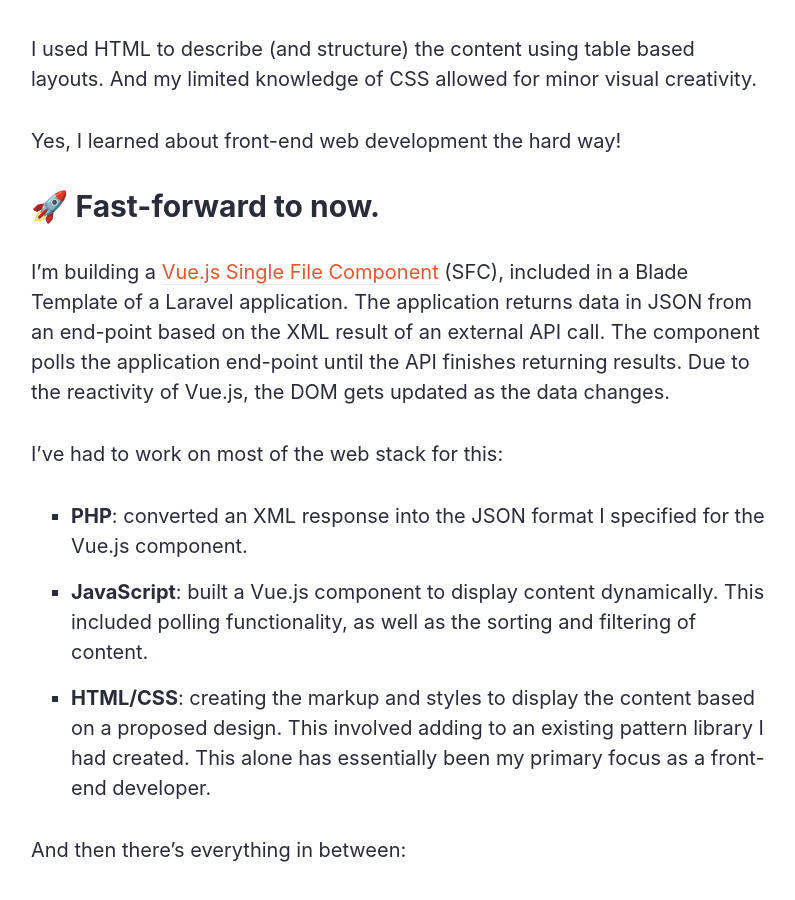
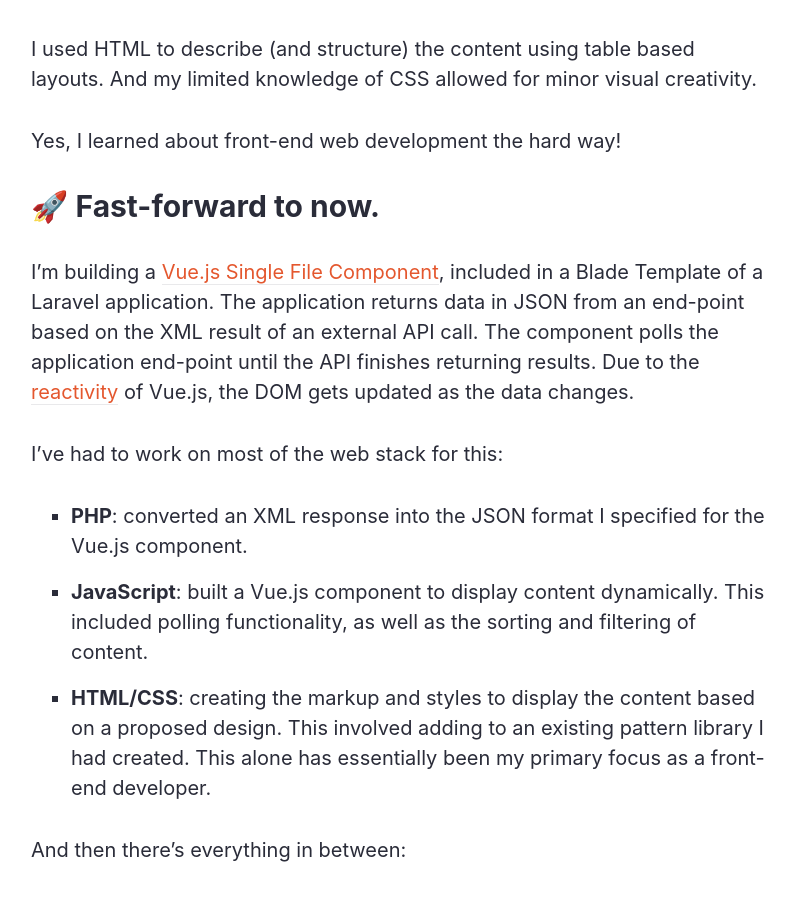
Before and after one commit to michaelthorne/michaelthorne.github.io, a Jekyll site: the page built from _posts/2018-06-28-full-stack-web-developer.md, in a window 1280 px wide and 900 px high, scrolled down 869 px. Shown: the whole window, without its empty margins (239-1034 px from the left). Built offline with Jekyll 4.4.1, drawn with Linux system fonts in a browser that asks for light colours; some web fonts are replaced.

Commit message:
New post: full stack developer

```diff
--- a/_posts/2018-06-28-full-stack-web-developer.md
+++ b/_posts/2018-06-28-full-stack-web-developer.md
@@ -18,10 +18,10 @@
 
 ### 🚀 Fast-forward to now.
 
-I’m building a [Vue.js Single File Component](https://vuejs.org/v2/guide/single-file-components.html) (SFC), included in
-a Blade Template of a Laravel application. The application returns data in JSON from an end-point based on the XML
-result of an external API call. The component polls the application end-point until the API finishes returning results.
-Due to the reactivity of Vue.js, the DOM gets updated as the data changes.
+I’m building a [Vue.js Single File Component](https://vuejs.org/v2/guide/single-file-components.html), included in a
+Blade Template of a Laravel application. The application returns data in JSON from an end-point based on the XML result
+of an external API call. The component polls the application end-point until the API finishes returning results. Due to
+the [reactivity](https://vuejs.org/v2/guide/reactivity.html) of Vue.js, the DOM gets updated as the data changes.
 
 I’ve had to work on most of the web stack for this:
 
```
